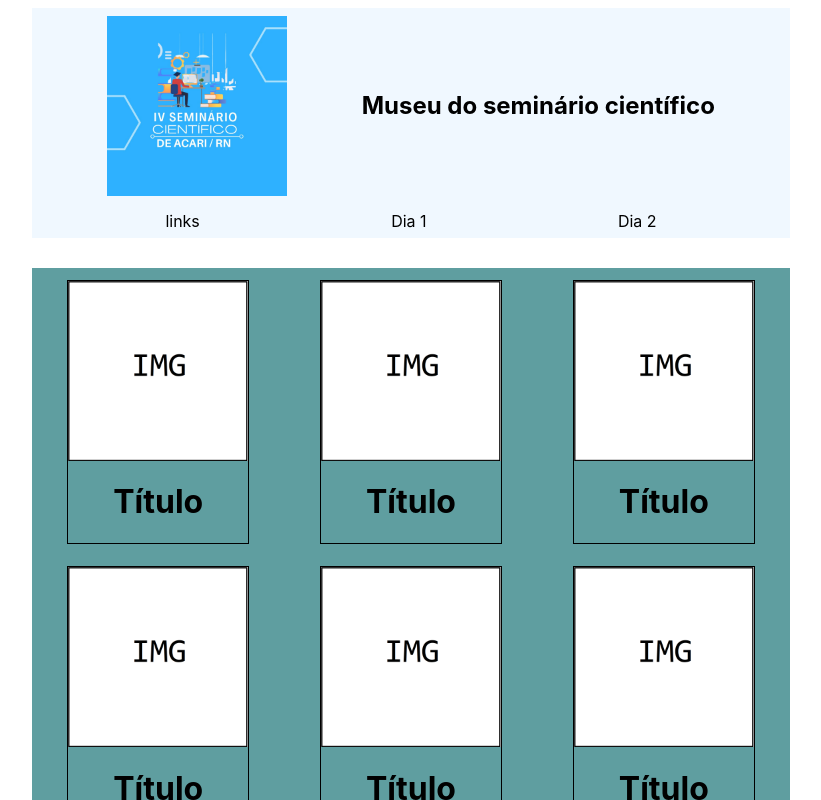
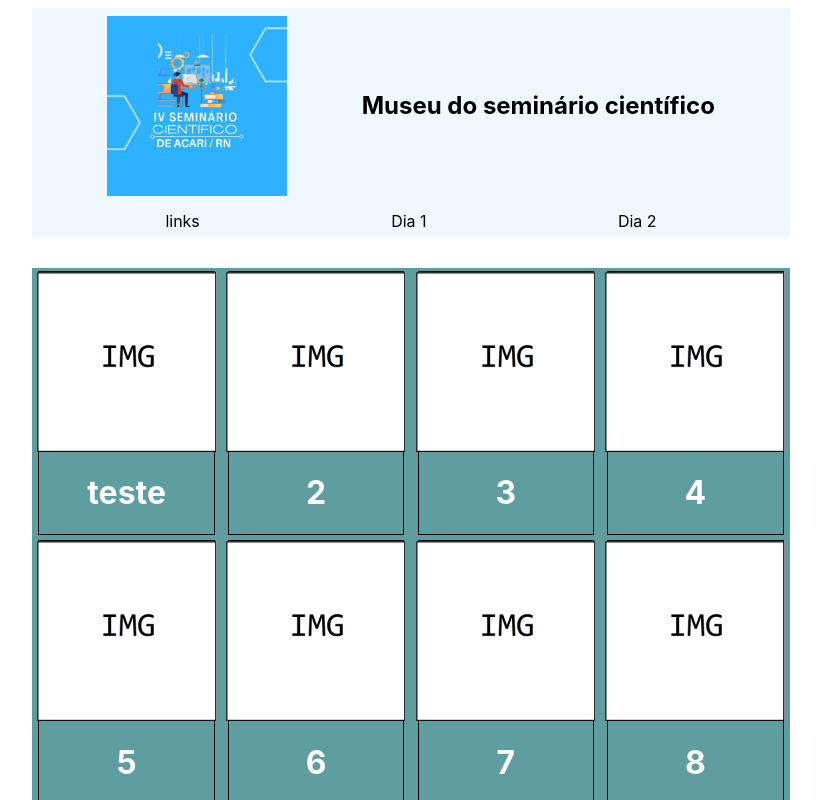
Before and after one commit to sidnei-junior/art-gallery, a React (Create React App) app: page / in a window 1280 px wide. Shown: the top 800 px of the page, without its empty margins (229-1050 px from the left). Built offline with nearby package versions, Linux system fonts and the light colour scheme.

Commit message:
:sparkles: Add route

```diff
--- a/package.json
+++ b/package.json
@@ -6,8 +6,10 @@
     "@testing-library/jest-dom": "^4.2.4",
     "@testing-library/react": "^9.3.2",
     "@testing-library/user-event": "^7.1.2",
+    "history": "^5.0.0",
     "react": "^16.13.1",
     "react-dom": "^16.13.1",
+    "react-router-dom": "^5.2.0",
     "react-scripts": "3.4.3"
   },
   "scripts": {
--- a/src/App.js
+++ b/src/App.js
@@ -1,23 +1,94 @@
 import React from 'react';
+import { Route, BrowserRouter } from 'react-router-dom'
+
 import './App.css';
 
 import MainMenu from './components/MainMenu';
-import ArtCard from './components/ArtCard';
 import FooterMenu from './components/FooterMenu';
 
-
+import Home from './pages/Home';
+import Project from './pages/Project';
 
 function App() {
-  const imgsPath = ['img.png', 'img.png', 'img.png', 'img.png', 'img.png', 'img.png', 'img.png', 'img.png', 'img.png', 'img.png', 'img.png', 'img.png', 'img.png'];
+  const day = 'dayOne'
+  const projects = {
+    dayOne: [
+      {
+        img: 'img.png',
+        title: 'teste',
+        description: "description"
+      },
+      {
+        img: 'img.png',
+        title: '2',
+        description: "description"
+      },
+      {
+        img: 'img.png',
+        title: 3,
+        description: "description"
+      },
+      {
+        img: 'img.png',
+        title: '4',
+        description: "description"
+      },
+      {
+        img: 'img.png',
+        title: 5,
+        description: "description"
+      },
+      {
+        img: 'img.png',
+        title: '6',
+        description: "description"
+      },
+      {
+        img: 'img.png',
+        title: 7,
+        description: "description"
+      },
+      {
+        img: 'img.png',
+        title: '8',
+        description: "description"
+      },
+      {
+        img: 'img.png',
+        title: '9',
+        description: "description"
+      },
+      {
+        img: 'img.png',
+        title: '10',
+        description: "description"
+      },
+      {
+        img: 'img.png',
+        title: '11',
+        description: "description"
+      },
+      {
+        img: 'img.png',
+        title: '12',
+        description: "description"
+      },
+      {
+        img: 'img.png',
+        title: '13',
+        description: "description"
+      },
+    ],
+    dayTwo: []
+  };
   return (
     <div className='App'>
-      <MainMenu />
-      <div className='Exposure'>
-      {imgsPath.map(img => (
-        <ArtCard imgName={img}/>
-      ))}
-      </div>
-      <FooterMenu />
+      <BrowserRouter>
+        <MainMenu />
+        <Route exact path = "/" render={(props) => <Home {...props} projects={projects[day]} />} />
+        <Route path = "/:id" render={(props) => <Project {...props} projects={projects[day]} />} />
+        <FooterMenu />
+      </BrowserRouter>
     </div>
   );
 }
--- a/src/components/ArtCard/index.js
+++ b/src/components/ArtCard/index.js
@@ -1,11 +1,14 @@
 import React from 'react';
 import './styles.css';
+import { Link } from 'react-router-dom'
 
-function ArtCard( {imgName} ) {
+function ArtCard( { imgName, title, id } ) {
     return (
-        <div class='ArtCard'>
-            <img src={`./arts/${imgName}`} />
-            <h1>Título</h1>
+        <div className='ArtCard'>
+            <Link to={`${id}`}>
+                <img src={`./arts/${imgName}`} alt={`Imagem do projeto ${title}`}/>
+                <h1>{ title }</h1>
+            </Link>
         </div>
     )
 }
--- a/src/components/ArtCard/styles.css
+++ b/src/components/ArtCard/styles.css
@@ -1,4 +1,4 @@
-.ArtCard {
+.ArtCard a {
     display: flex;
     flex-direction: column;
     justify-content: space-around;
@@ -6,5 +6,10 @@
 
     border: black 1px solid;
     margin: 1.5%;
+    text-decoration: none;
+    color: #fff;
+}
 
+.ArtCard a:hover {
+    opacity: 0.8;
 }
--- /dev/null
+++ b/src/pages/Home.jsx
@@ -0,0 +1,16 @@
+import React from 'react';
+import ArtCard from '../components/ArtCard';
+
+class Home extends React.Component {
+  render() {
+     return (
+        <div className='Exposure'>
+          { this.props.projects.map((project, index) => (
+            <ArtCard imgName={project.img} title={project.title} id={index} key={index}/>
+          )) }
+        </div>
+     )
+  }
+}
+
+export default Home;
--- /dev/null
+++ b/src/pages/Project.jsx
@@ -0,0 +1,16 @@
+import React from 'react';
+
+class Project extends React.Component {
+  render() {
+    const project = this.props.projects[this.props.match.params.id]
+     return (
+        <div className='project'>
+          <h1>{project.title}</h1>
+          <img src={`./arts/${project.img}`} alt={`Imagem do projeto ${project.title}`}/>
+          <p>{project.description}</p>
+        </div>
+     )
+  }
+}
+
+export default Project;
```
